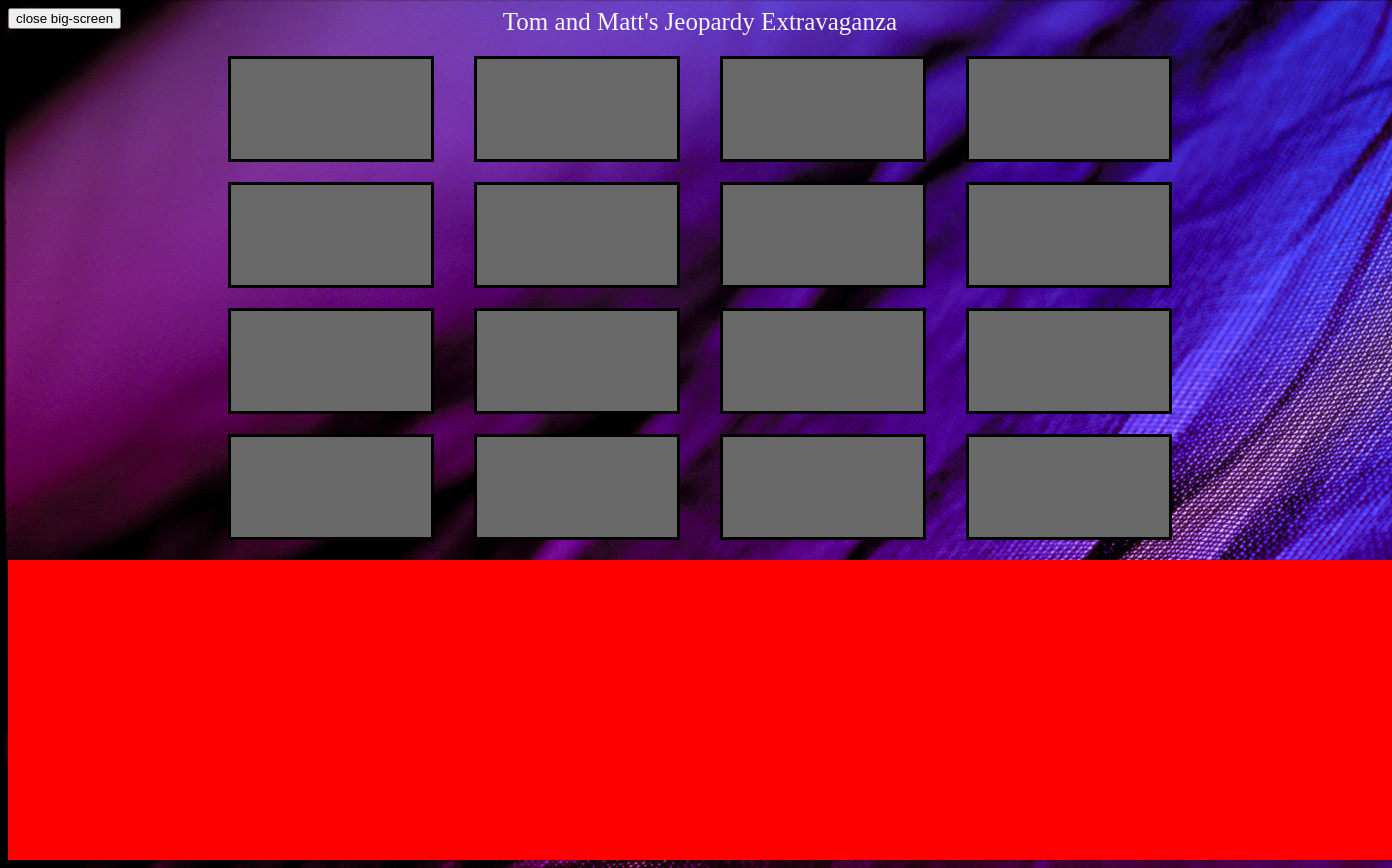
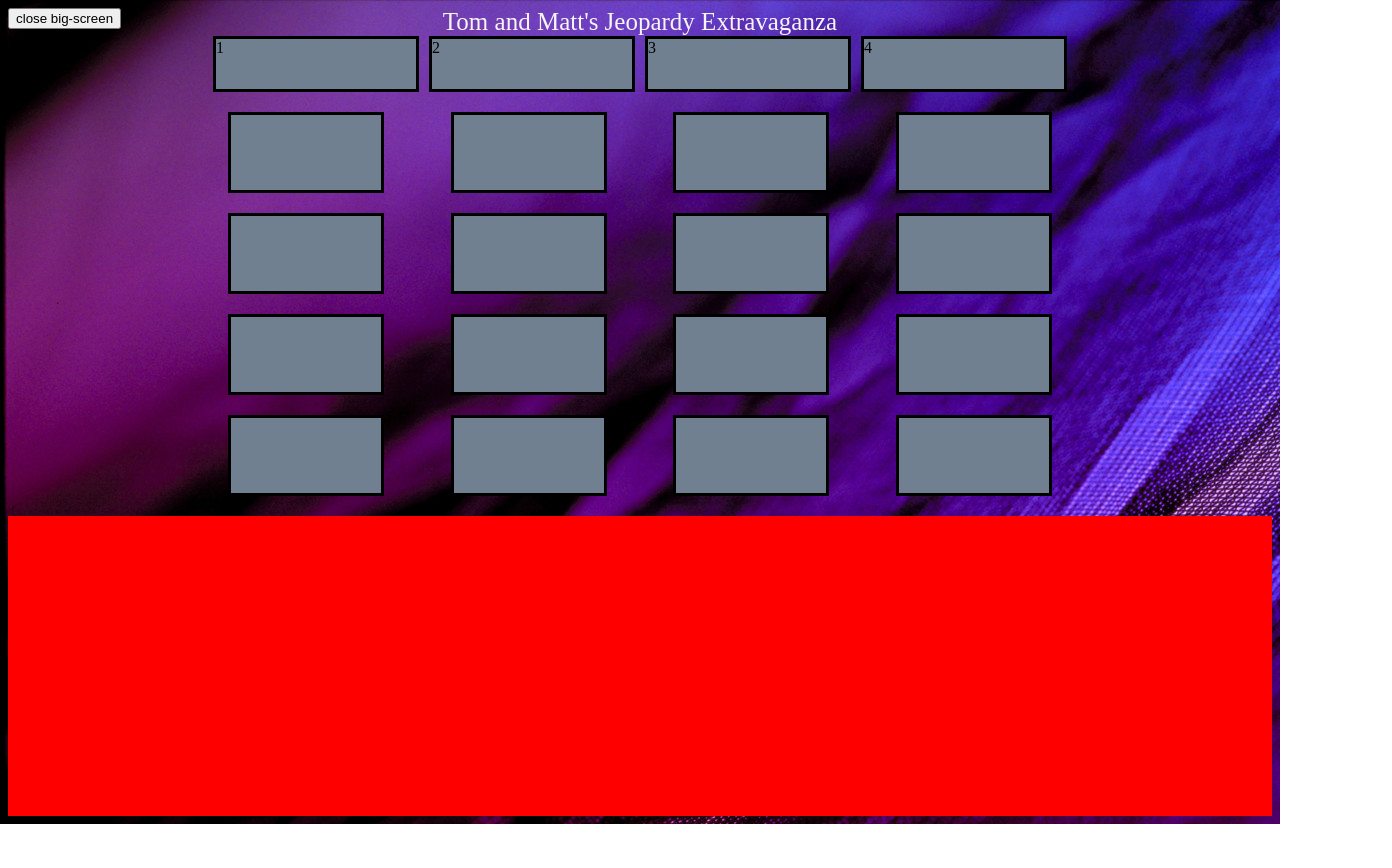
Before and after one commit to foxwellm/Jeopardy, a website: page index.html in a window 1280 px wide. Shown: the whole page, 1392 px wide, since content can reach past the window. After the commit the page ends 824 px from the top, so only its background shows below. Drawn offline with Linux system fonts and the light colour scheme.

Commit message:
Adding styling to the UI

```diff
--- a/CSS/styles.css
+++ b/CSS/styles.css
@@ -3,9 +3,23 @@ body {
   display: grid;
   grid-template-areas:
   'left-light title right-light'
+  'left-light categories-box right-light'
   'left-light game right-light'
   'players players players';
   grid-template-columns: 200px 1fr 200px;
+}
+
+.categories-container {
+  grid-area: categories-box;
+  display: flex;
+  justify-content: space-around;
+}
+
+.category-box {
+  background-color: slategray;
+  border-style: solid;
+  width:200px;
+  height: 50px;
 }
 
 .title-box {
@@ -50,9 +64,9 @@ body {
 }
 
 .question-box {
-  background-color: dimgrey;
-  height: 100px;
-  width: 200px;
+  background-color: slategray;
+  height: 75px;
+  width: 150px;
   border-style: solid;
   margin: 20px;
 }
@@ -71,8 +85,7 @@ body {
   backface-visibility: hidden;
   background: #fafafa;
   color: #333;
-
-}
+  }
 
 .big-screen-back {
   position: absolute;
@@ -82,5 +95,4 @@ body {
   transform: rotateY(180deg);
   background: red;
   color: #333;
-
 }
--- a/JS/Game.js
+++ b/JS/Game.js
@@ -20,7 +20,7 @@ class Game {
   // This is where we iterate over our tiles to give them the dollar values.
   }
 
-  getQuestion() {
+  getRoundQuestions() {
   // find question for tile based on round and manipulatedQuestionObj
   // send that data to updateDOM.
   // set recieved question's answer as this.currentAnswer
--- a/index.html
+++ b/index.html
@@ -11,6 +11,12 @@
 </head>
 <body>
   <div class="title-box">Tom and Matt's Jeopardy Extravaganza</div>
+  <div class="categories-container">
+    <div class="category-box category-1">1</div>
+    <div class="category-box category-2">2</div>
+    <div class="category-box category-3">3</div>
+    <div class="category-box category-4">4</div>
+  </div>
   <section class="left-light">
     <button class="close-big-screen">close big-screen</button>
   </section>
@@ -18,7 +24,7 @@
   <section class="question-box-section">
     <div class="big-screen">
       <div class="big-screen-front"></div>
-      <div class="big-screen-back">Back ljsdfh ladflskh alks flkjash ldf</div>
+      <div class="big-screen-back">Questions go here.</div>
     </div>
     <div class="row1">
       <div class="question-box question-box-0">
```
